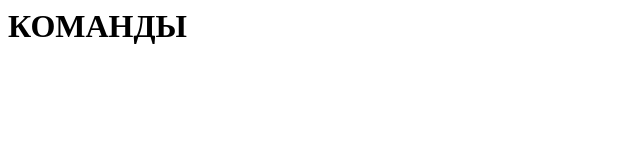
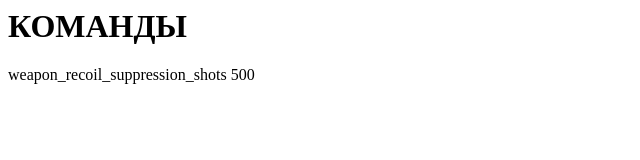
Before and after one commit to Dragoneks/Dragoneks.github.io, a plain HTML site: page index.html in a window 1280 px wide. Shown: the whole page, without its empty margins (0-640 px from the left). Drawn offline with Linux system fonts and the light colour scheme.

```diff
--- a/index.html
+++ b/index.html
@@ -6,5 +6,6 @@
 </head>
 <body>
 <h1>КОМАНДЫ</h1>
+<p>weapon_recoil_suppression_shots 500</p>
 </body>
 </html>
```
